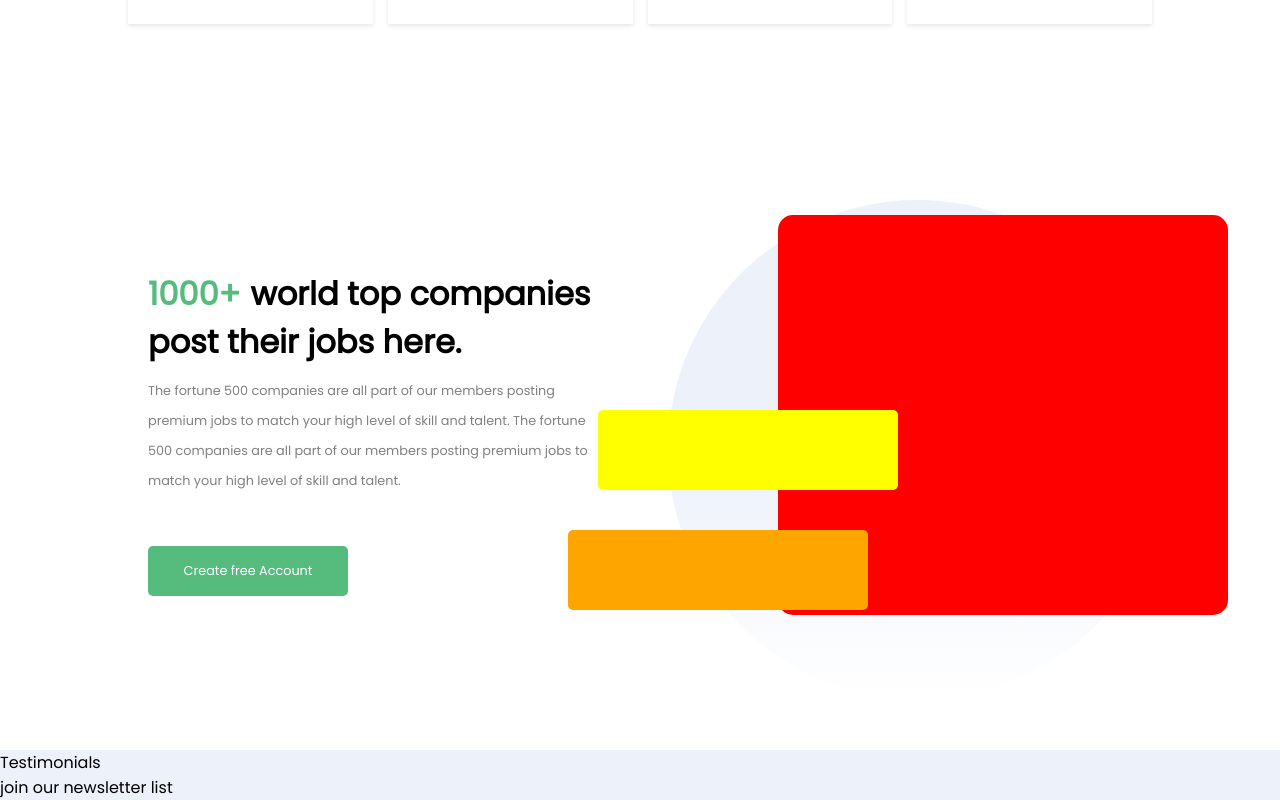
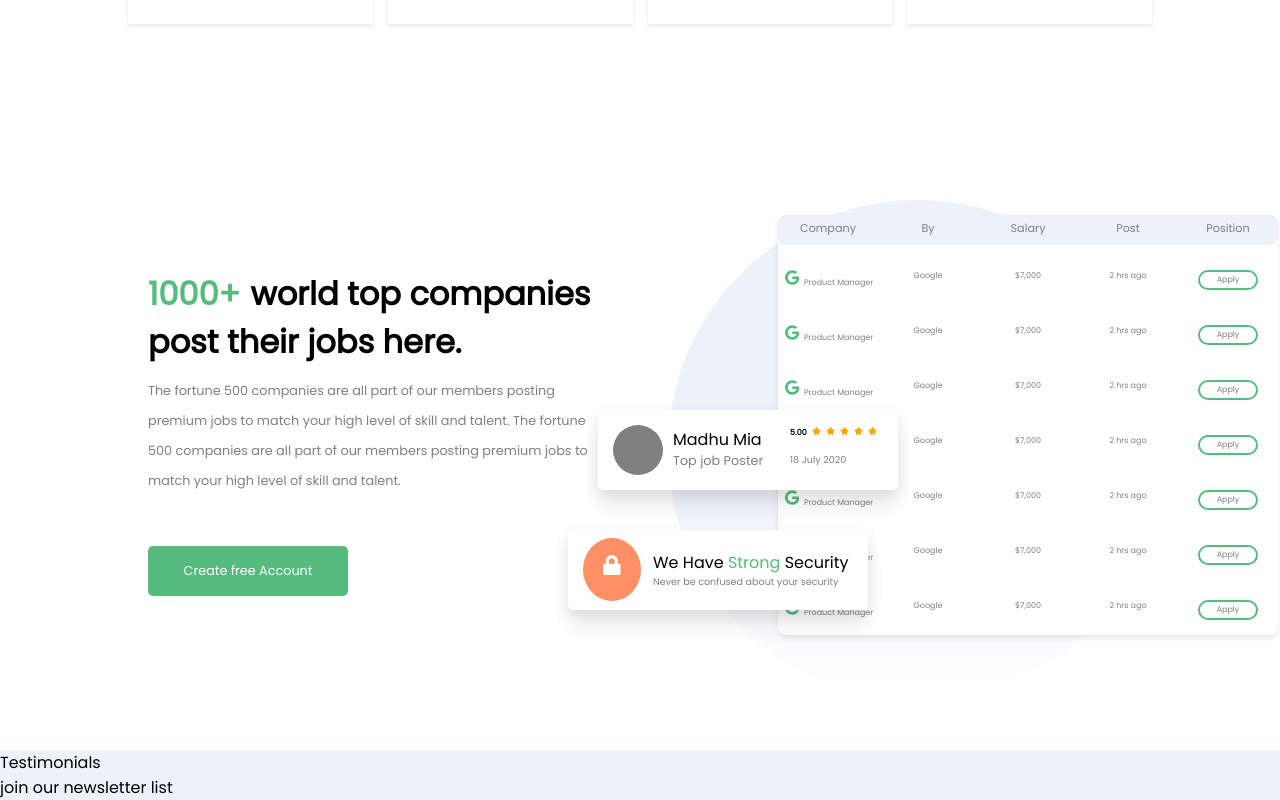
Before and after one commit to manuzcheruz/handshake-react, a React (Create React App) app: page / in a window 1280 px wide. Shown: the part 3266-4066 px from the top of the page. Built offline with nearby package versions, Linux system fonts and the light colour scheme.

Commit message:
done with company section

```diff
--- a/src/components/LandingPage/ExploreCompanySection/ExploreCompanySection.css
+++ b/src/components/LandingPage/ExploreCompanySection/ExploreCompanySection.css
@@ -56,34 +56,135 @@
 }
 
 .company-wrapper .company-display .table {
-    height: 400px;
-    width: 450px;
+    height: 420px;
+    width: 500px;
     z-index: 2;
     position: absolute;
     margin-left: 160px;
     margin-top: 65px;
-    border-radius: 15px;
-    background-color: red;
+    border-radius: 8px;
+    background-color: white;
+    box-shadow: 0 3px 5px 0 rgba(0, 0, 0, 0.1);
+}
+
+.company-wrapper .company-display .table .table-head {
+    height: 30px;
+    width: 100%;
+    background-color: #ECF1FA;
+    display: grid;
+    grid-template-columns: 1fr 1fr 1fr 1fr 1fr;
+    text-align: center;
+    border-radius: 8px;
+    font-size: 0.7rem;
+    color: grey;
+}
+
+.company-wrapper .company-display .table .table-head .item {
+    margin-top: 5px;
 }
 
 .company-wrapper .company-display .company-profile {
     width: 300px;
     height: 80px;
-    background-color: yellow;
+    background-color: white;
     margin-left: -20px;
     margin-top: 260px;
     border-radius: 5px;
     z-index: 3;
     position: absolute;
+    display: grid;
+    grid-template-columns: 1fr 2fr 1.7fr;
+    box-shadow: 0 20px 20px 0 rgba(0, 0, 0, 0.05),
+    0 6px 15px 0 rgba(0, 0, 0, 0.1);
+}
+
+.company-wrapper .company-display .company-profile .image {
+    height: 50px;
+    width: 50px;
+    border-radius: 50%;
+    margin-left: 15px;
+    margin-top: 15px;
+    background-color: grey;
+}
+
+.company-wrapper .company-display .company-profile .name {
+    text-align: left;
+}
+
+.company-wrapper .company-display .company-profile .name .name-title {
+    margin-top: 17px;
+    margin-left: 10px;
+    margin-right: 10px;
+    font-size: 1rem;
+}
+
+.company-wrapper .company-display .company-profile .name .role {
+    margin-left: 10px;
+    margin-right: 10px;
+    font-size: 0.8rem;
+    color: grey;
+}
+
+/* .company-wrapper .company-display .company-profile .rating {
+    padding: 10px;
+} */
+
+.company-wrapper .company-display .company-profile .rating .rate {
+    margin-top: 17px;
+    font-size: 0.5rem;
+    font-weight: bolder;
+}
+
+.company-wrapper .company-display .company-profile .rating .rate span {
+    margin-left: 5px;
+}
+
+.company-wrapper .company-display .company-profile .rating .date {
+    font-size: 0.6rem;
+    color: grey;
+    margin-top: 14px;
 }
 
 .company-wrapper .company-display .security {
     width: 300px;
     height: 80px;
-    background-color: orange;
     margin-left: -50px;
     margin-top: 380px;
     border-radius: 5px;
+    background-color: white;
     z-index: 4;
     position: absolute;
+    display: grid;
+    grid-template-columns: 1fr 3fr;
+    box-shadow: 0 20px 20px 0 rgba(0, 0, 0, 0.05),
+    0 6px 15px 0 rgba(0, 0, 0, 0.1);
 }
+
+.company-wrapper .company-display .security .icon-lock {
+    height: 20px;
+    width: 20px;
+    margin-left:15px;
+    margin-top: 25px;
+}
+
+.company-wrapper .company-display .security .icon-lock span {
+    padding: 20px;
+    background-color: #FF9066;
+    border-radius: 50%;
+}
+
+.company-wrapper .company-display .security .title {
+    margin-top: 20px;
+    margin-left: 10px;
+    font-size: 1rem;
+}
+
+.company-wrapper .company-display .security .title span {
+    color: #55BC7E;
+}
+
+.company-wrapper .company-display .security .subtitle {
+    font-size: 0.6rem;
+    color: grey;
+    margin-left: 10px;
+}
--- a/src/components/LandingPage/ExploreCompanySection/ExploreCompanySection.js
+++ b/src/components/LandingPage/ExploreCompanySection/ExploreCompanySection.js
@@ -1,4 +1,6 @@
 import React from 'react'
+import { Lock, Star } from '../../../Assets/icons'
+import TableCard from './TableCard/TableCard'
 
 import './ExploreCompanySection.css'
 
@@ -24,13 +26,83 @@ function ExploreCompanySection() {
                     </div>
                     <div className="company-display">
                         <div className="security">
-
+                            <div className="icon-lock">
+                                <span>
+                                    <Lock height={20} color="white" />
+                                </span>
+                            </div>
+                            <div className="text">
+                                <div className="title">
+                                    We Have <span>Strong</span> Security
+                                </div>
+                                <div className="subtitle">
+                                    Never be confused about your security
+                                </div>
+                            </div>
                         </div>
                         <div className="company-profile">
+                            <div className="image">
 
+                            </div>
+                            <div className="name">
+                                <div className="name-title">
+                                    Madhu Mia
+                                </div>
+                                <div className="role">
+                                    Top job Poster
+                                </div>
+                            </div>
+                            <div className="rating">
+                                <div className="rate">
+                                    5.00
+                                    <span><Star height={8} color="orange" /></span>
+                                    <span><Star height={8} color="orange" /></span>
+                                    <span><Star height={8} color="orange" /></span>
+                                    <span><Star height={8} color="orange" /></span>
+                                    <span><Star height={8} color="orange" /></span>
+                                </div>
+                                <div className="date">
+                                    18 July 2020
+                                </div>
+                            </div>
                         </div>
                         <div className="table">
-
+                            <div className="table-head">
+                                <div className="item">
+                                    <span>
+                                        Company
+                                    </span>
+                                </div>
+                                <div className="item">
+                                    <span>
+                                        By
+                                    </span>
+                                </div>
+                                <div className="item">
+                                    <span>
+                                        Salary
+                                    </span>
+                                </div>
+                                <div className="item">
+                                    <span>
+                                        Post
+                                    </span>
+                                </div>
+                                <div className="item">
+                                    <span>
+                                        Position
+                                    </span>
+                                </div>
+                            </div>
+                            <div className="table-content">
+                                <TableCard />
+                                <TableCard />
+                                <TableCard />
+                                <TableCard />
+                                <TableCard />
+                                <TableCard />
+                                <TableCard />
+                            </div>
                         </div>
                         <div className="circle"></div>
                     </div>
--- /dev/null
+++ b/src/components/LandingPage/ExploreCompanySection/TableCard/TableCard.css
@@ -0,0 +1,44 @@
+.table-card {
+    margin-top: 5px;
+    border-radius: 5px;
+    height: 50px;
+    width: 100%;
+    background-color: white;
+    text-align: center;
+}
+
+.table-card:hover {
+    box-shadow: 0 3px 5px 0 rgba(0, 0, 0, 0.1);
+}
+
+.table-card:hover .table-card-body .table-card-item button {
+    background-color: #55BC7E;
+    color: white;
+}
+
+.table-card .table-card-body {
+    display: grid;
+    grid-template-columns: 1fr 1fr 1fr 1fr 1fr;
+}
+
+.table-card .table-card-body .table-card-item {
+    margin-top: 20px;
+    font-size: 0.5rem;
+    color: grey;
+}
+
+.table-card .table-card-body .table-card-item span {
+    margin-right: 5px;
+    margin-left: 2px;
+    margin-top: 20px;
+}
+
+.table-card .table-card-body .table-card-item button {
+    border: 2px solid #55BC7E;
+    background-color: white;
+    border-radius: 15px;
+    height: 20px;
+    color: grey;
+    font-size: 0.5rem;
+    width: 60px;
+}
--- /dev/null
+++ b/src/components/LandingPage/ExploreCompanySection/TableCard/TableCard.js
@@ -0,0 +1,33 @@
+import React from 'react'
+import { Google } from '../../../../Assets/icons'
+
+import './TableCard.css'
+
+function TableCard() {
+    return (
+        <div className="table-card">
+            <div className="table-card-body">
+                <div className="table-card-item">
+                    <span><Google height={15} color="green" /></span>
+                    Product Manager
+                </div>
+                <div className="table-card-item">
+                    Google
+                </div>
+                <div className="table-card-item">
+                    $7,000
+                </div>
+                <div className="table-card-item">
+                    2 hrs ago
+                </div>
+                <div className="table-card-item">
+                    <button>
+                        Apply
+                    </button>
+                </div>
+            </div>
+        </div>
+    )
+}
+
+export default TableCard
```
Also changed, not shown: 1 other file (tests, documents, lock files or other folders).
